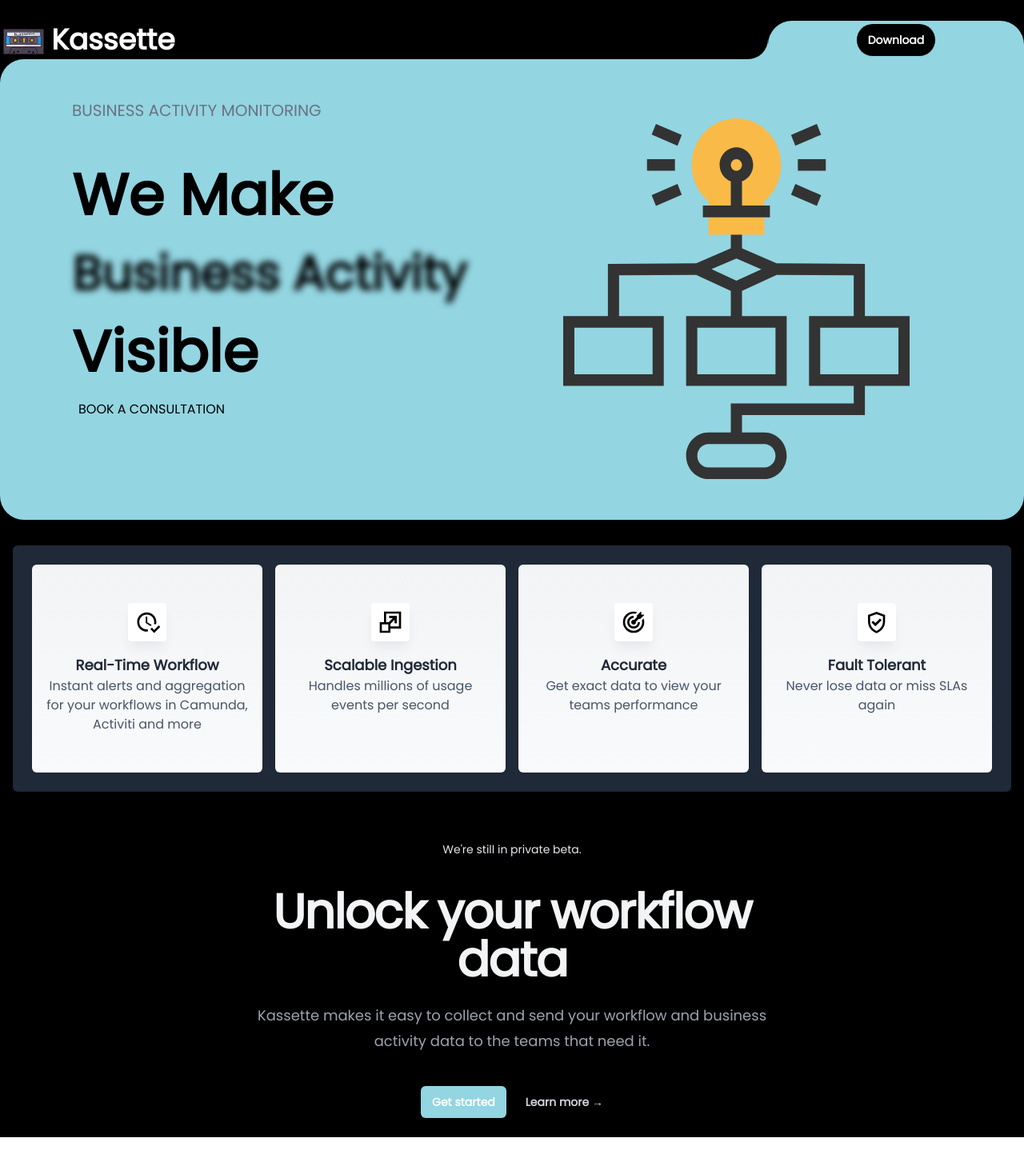
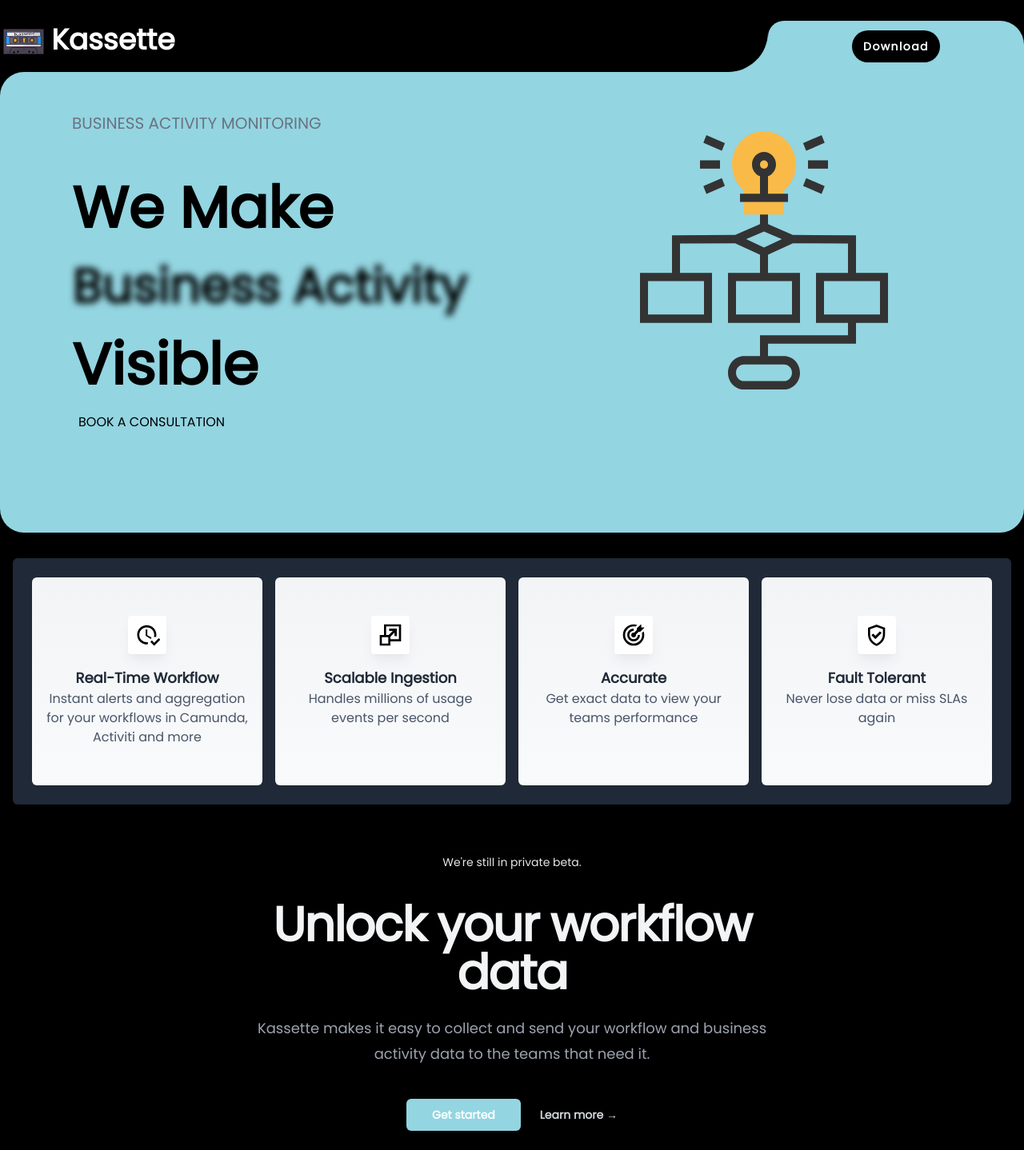
Before and after one commit to kassette-ai/kassette-landing, a Vue app: page / in a window 1280 px wide. Shown: the whole page at 80% size. Built offline with nearby package versions, Linux system fonts and the light colour scheme.

Commit message:
Updated shadows

```diff
--- a/src/components/LandingPage.vue
+++ b/src/components/LandingPage.vue
@@ -2,30 +2,30 @@
     <div class="bg-black">
         <header class="inset-x-0 z-50 pt-2.5">
             <div class="container m-auto grid grid-cols-8 pt-4">
-                    <div class="col-span-2 h-12 p-1">
+                    <div class="col-span-2 h-16 p-1">
                         <p class="text-4xl font-black text-white subpixel-antialiased"><img class="inline-flex h-8" src="../assets/kassette.icon.svg" alt="" />
                             Kassette
                         </p>
                     </div>
 
-                    <div class="col-span-1 flex h-12 items-center justify-center text-gray-300">
+                    <div class="col-span-1 flex h-16 items-center justify-center text-gray-300">
 <!--                        PRICING-->
                     </div>
 
-                <div class="col-span-1 flex h-12 items-center justify-center text-gray-300">
+                <div class="col-span-1 flex h-16 items-center justify-center text-gray-300">
 <!--                    INTEGRATIONS-->
                 </div>
-                <div class="col-span-1 flex h-12 items-center justify-center text-gray-300">
+                <div class="col-span-1 flex h-16 items-center justify-center text-gray-300">
 <!--                    SALES-->
                 </div>
-                    <div class="col-span-1 flex h-12 items-center justify-center bg-aqua">
+                    <div class="col-span-1 flex h-16 items-center justify-center bg-aqua">
                         <div class="col-span-1 flex h-12 items-center justify-center bg-indigo-600">
                         </div>
-                        <div class="h-full w-full bg-black rounded-br-[25px]">
+                        <div class="h-full w-full bg-black rounded-br-[50px]">
                         </div>
                     </div>
-                <div class="col-span-2 flex h-15 items-center justify-center bg-aqua rounded-t-[30px]">
-                        <a href="https://github.com/kassette-ai/kassette-server" class="rounded-full bg-black px-10 text-sm font-semibold text-white shadow-sm px-3.5 py-2.5 hover:bg-indigo-500 focus-visible:outline focus-visible:outline-2 focus-visible:outline-offset-2 focus-visible:outline-indigo-600">Download</a>
+                <div class="col-span-2 flex h-16 items-center justify-center bg-aqua rounded-tr-[30px] rounded-tl-[20px]">
+                        <a href="https://github.com/kassette-ai/kassette-server" class="rounded-full p-2 tracking-widest bg-black px-10 text-sm font-semibold text-white shadow-sm px-3.5 py-2.5 hover:bg-gray-500 focus-visible:outline focus-visible:outline-2 focus-visible:outline-offset-2 focus-visible:outline-gray-600">Download</a>
                 </div>
             </div>
             </header>
@@ -39,7 +39,7 @@
                             <h3 class="p-2">BOOK A CONSULTATION</h3>
                         </div>
                     </div>
-                    <div class="col-span-1 items-center justify-center p-16">
+                    <div class="col-span-1 items-center justify-center p-16 px-40">
                         <p class="text-4xl font-black text-white subpixel-antialiased"><img class="inline-flex h-100" src="../assets/workflow.svg" alt="" />
 
                         </p>
@@ -107,7 +107,7 @@
                     <p class="mt-6 text-lg leading-8 text-gray-400">Kassette makes it easy to collect and send your workflow and business activity data to the teams that need it.</p>
 
                     <div class="mt-10 flex items-center justify-center gap-x-6">
-                        <a href="#" class="rounded-md text-sm font-semibold text-white shadow-sm bg-aqua px-3.5 py-2.5 hover:bg-blue-300 focus-visible:outline focus-visible:outline-2 focus-visible:outline-offset-2 focus-visible:outline-indigo-600">Get started</a>
+                        <a href="#" class="rounded-md text-sm font-semibold text-white shadow-sm bg-aqua px-8 py-2.5 hover:bg-blue-300 focus-visible:outline focus-visible:outline-2 focus-visible:outline-offset-2 focus-visible:outline-gray-800">Get started</a>
                         <a href="#" class="text-sm font-semibold leading-6 text-gray-300">Learn more <span aria-hidden="true">→</span></a>
                     </div>
                 </div>
```
